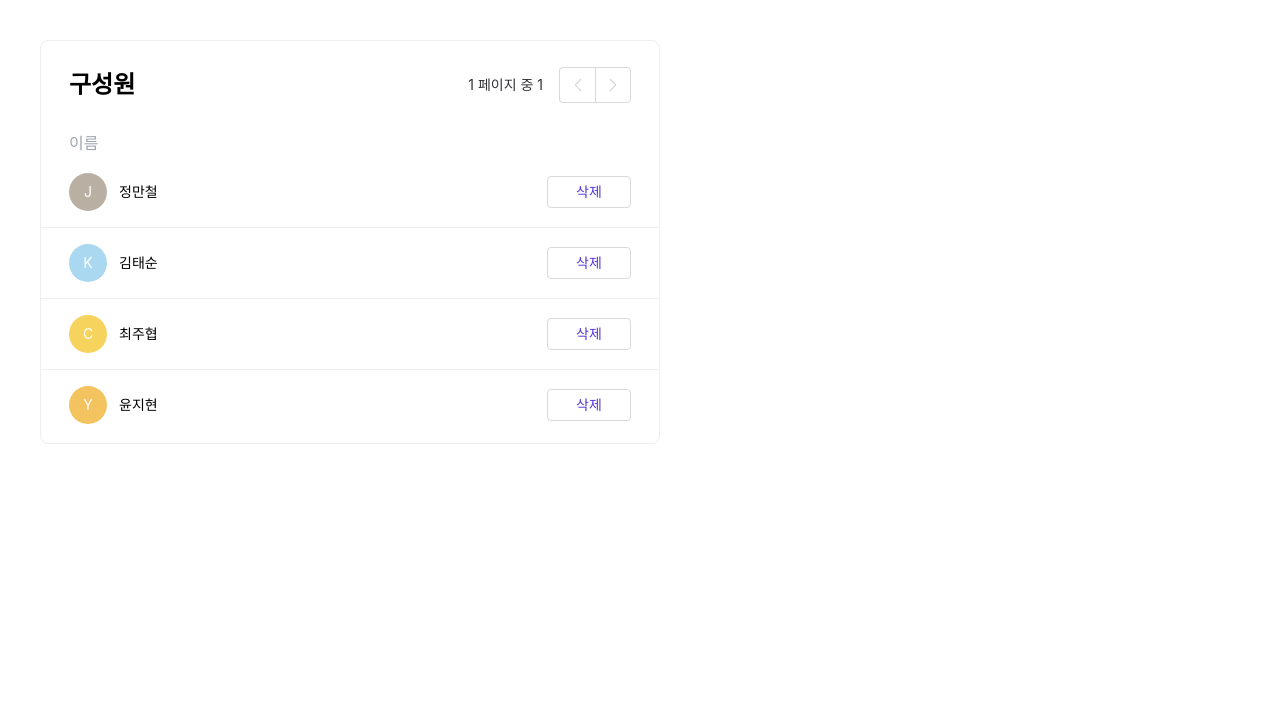
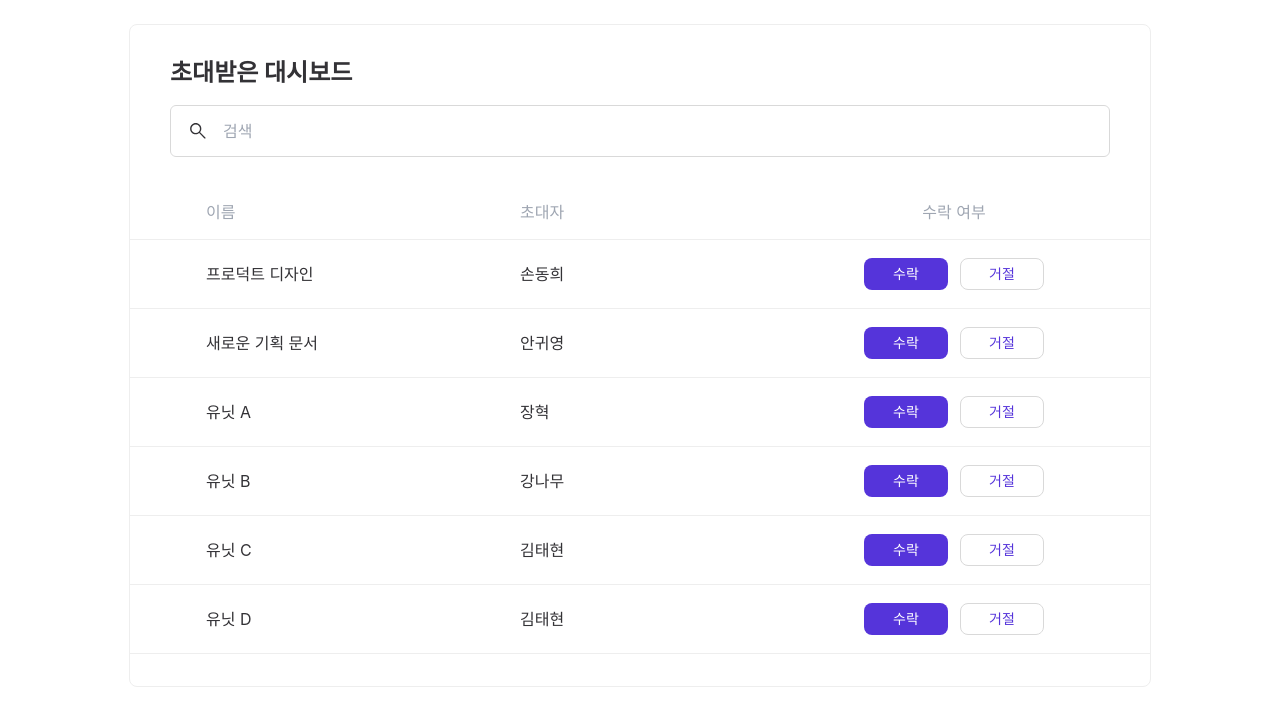
Before and after one commit to codeit-part3-4team/codeit-taskify, a Next.js app: page /cardtabletest in a window 1280 px wide. Shown: the top 726 px of the page. Built offline with nearby package versions, Linux system fonts and the light colour scheme.

Commit message:
refactor: 초대받은 대시보드 수락/거절 버튼을 공통 ActionButton으로 교체

```diff
--- a/src/app/cardtabletest/page.tsx
+++ b/src/app/cardtabletest/page.tsx
@@ -1,30 +1,30 @@
 "use client";
 
-import TableMembers from "@/components/CardTables/TableMembers/TableMembers";
+// import TableMembers from "@/components/CardTables/TableMembers/TableMembers";
 
-const members = [
-  { id: 1, name: "정만철", initial: "J", avatarColor: "#B9AFA3" },
-  { id: 2, name: "김태순", initial: "K", avatarColor: "#A9D8F0" },
-  { id: 3, name: "최주협", initial: "C", avatarColor: "#F5D35C" },
-  { id: 4, name: "윤지현", initial: "Y", avatarColor: "#F2C35E" },
-];
+// const members = [
+//   { id: 1, name: "정만철", initial: "J", avatarColor: "#B9AFA3" },
+//   { id: 2, name: "김태순", initial: "K", avatarColor: "#A9D8F0" },
+//   { id: 3, name: "최주협", initial: "C", avatarColor: "#F5D35C" },
+//   { id: 4, name: "윤지현", initial: "Y", avatarColor: "#F2C35E" },
+// ];
 
-export default function Page() {
-  return (
-    <main style={{ minHeight: "100vh", padding: 40 }}>
-      <div style={{ width: 620 }}>
-        <TableMembers
-          members={members}
-          page={1}
-          totalPages={1}
-          onPrev={() => console.log("prev")}
-          onNext={() => console.log("next")}
-          onRemove={(id) => alert(`remove ${id}`)}
-        />
-      </div>
-    </main>
-  );
-}
+// export default function Page() {
+//   return (
+//     <main style={{ minHeight: "100vh", padding: 40 }}>
+//       <div style={{ width: 620 }}>
+//         <TableMembers
+//           members={members}
+//           page={1}
+//           totalPages={1}
+//           onPrev={() => console.log("prev")}
+//           onNext={() => console.log("next")}
+//           onRemove={(id) => alert(`remove ${id}`)}
+//         />
+//       </div>
+//     </main>
+//   );
+// }
 
 // import TableInvitations from "@/components/CardTables/TableInvitations/TableInvitations";
 
@@ -76,24 +76,24 @@ export default function Page() {
 //   );
 // }
 
-// import TableInvitedDashboards from "@/components/CardTables/TableInvitedDashboards/TableInvitedDashboards";
+import TableInvitedDashboards from "@/components/CardTables/TableInvitedDashboards/TableInvitedDashboards";
 
-// export default function Page() {
-//   return (
-//     <div style={{ padding: 24, display: "flex", justifyContent: "center" }}>
-//       <TableInvitedDashboards
-//         items={[
-//           { id: 1, name: "프로덕트 디자인", inviter: "손동희" },
-//           { id: 2, name: "새로운 기획 문서", inviter: "안귀영" },
-//           { id: 3, name: "유닛 A", inviter: "장혁" },
-//           { id: 4, name: "유닛 B", inviter: "강나무" },
-//           { id: 5, name: "유닛 C", inviter: "김태현" },
-//           { id: 6, name: "유닛 D", inviter: "김태현" },
-//         ]}
-//       />
-//     </div>
-//   );
-// }
+export default function Page() {
+  return (
+    <div style={{ padding: 24, display: "flex", justifyContent: "center" }}>
+      <TableInvitedDashboards
+        items={[
+          { id: 1, name: "프로덕트 디자인", inviter: "손동희" },
+          { id: 2, name: "새로운 기획 문서", inviter: "안귀영" },
+          { id: 3, name: "유닛 A", inviter: "장혁" },
+          { id: 4, name: "유닛 B", inviter: "강나무" },
+          { id: 5, name: "유닛 C", inviter: "김태현" },
+          { id: 6, name: "유닛 D", inviter: "김태현" },
+        ]}
+      />
+    </div>
+  );
+}
 
 
 // import { useState } from "react";
--- a/src/components/CardTables/TableInvitedDashboards/TableInvitedDashboards.module.css
+++ b/src/components/CardTables/TableInvitedDashboards/TableInvitedDashboards.module.css
@@ -90,7 +90,7 @@
 
 /* 수락 여부 헤더 전용 */
 .actionsHead {
-  justify-self: center;
+  justify-items: center;
   text-align: center;
   white-space: nowrap;
 }
@@ -140,29 +140,11 @@
 
 .actions {
   display: flex;
-  justify-content: flex-start;
+  justify-content: center;
   gap: 12px;
 }
 
-.primaryBtn {
-  height: 40px;
-  width: 112px;
-  border: 0;
-  border-radius: 6px;
-  background: var(--violet-5534da);
-  color: var(--white-ffffff);
-  cursor: pointer;
-}
 
-.ghostBtn {
-  height: 40px;
-  width: 112px;
-  border-radius: 6px;
-  border: 1px solid var(--gray-d9d9d9);
-  background: var(--white-ffffff);
-  color: var(--violet-5534da);
-  cursor: pointer;
-}
 
 
 .mobileBlock {
@@ -261,21 +243,4 @@
     gap: 12px;
   }
 
-  .mobilePrimaryBtn {
-    height: 44px;
-    border: 0;
-    border-radius: 8px;
-    background: var(--violet-5534da);
-    color: var(--white-ffffff);
-    cursor: pointer;
-  }
-
-  .mobileGhostBtn {
-    height: 44px;
-    border-radius: 8px;
-    border: 1px solid var(--gray-d9d9d9);
-    background: var(--white-ffffff);
-    color: var(--violet-5534da);
-    cursor: pointer;
-  }
 }
--- a/src/components/CardTables/TableInvitedDashboards/TableInvitedDashboards.tsx
+++ b/src/components/CardTables/TableInvitedDashboards/TableInvitedDashboards.tsx
@@ -2,6 +2,7 @@
 
 import styles from "./TableInvitedDashboards.module.css";
 import typo from "@/styles/typography.module.css";
+import ActionButton from "@/components/Buttons/shared/ActionButton/ActionButton";
 
 import Image from "next/image";
 import searchIcon from "./search.svg";
@@ -78,21 +79,23 @@ export default function TableInvitedDashboards({
             </span>
 
             <div className={styles.actions}>
-              <button
-                type="button"
-                className={`${styles.primaryBtn} ${typo.base} ${typo.textMd} ${typo.medium}`}
+              <ActionButton
+                size="desktop"
+                variant="confirm"
                 onClick={() => onAccept?.(it.id)}
               >
                 수락
-              </button>
-              <button
-                type="button"
-                className={`${styles.ghostBtn} ${typo.base} ${typo.textMd} ${typo.medium}`}
+              </ActionButton>
+
+              <ActionButton
+                size="desktop"
+                variant="deny"
                 onClick={() => onReject?.(it.id)}
               >
                 거절
-              </button>
+              </ActionButton>
             </div>
+
 
             {/* Mobile layout (only visible on <=360) */}
             <div className={styles.mobileBlock}>
@@ -119,20 +122,21 @@ export default function TableInvitedDashboards({
             </div>
 
             <div className={styles.mobileActions}>
-                <button
-                type="button"
-                className={`${styles.mobilePrimaryBtn} ${typo.base} ${typo.textMd} ${typo.medium}`}
+              <ActionButton
+                size="mobile"
+                variant="confirm"
                 onClick={() => onAccept?.(it.id)}
-                >
+              >
                 수락
-                </button>
-                <button
-                type="button"
-                className={`${styles.mobileGhostBtn} ${typo.base} ${typo.textMd} ${typo.medium}`}
+              </ActionButton>
+
+              <ActionButton
+                size="mobile"
+                variant="deny"
                 onClick={() => onReject?.(it.id)}
-                >
+              >
                 거절
-                </button>
+              </ActionButton>
             </div>
             </div>
           </li>
```
